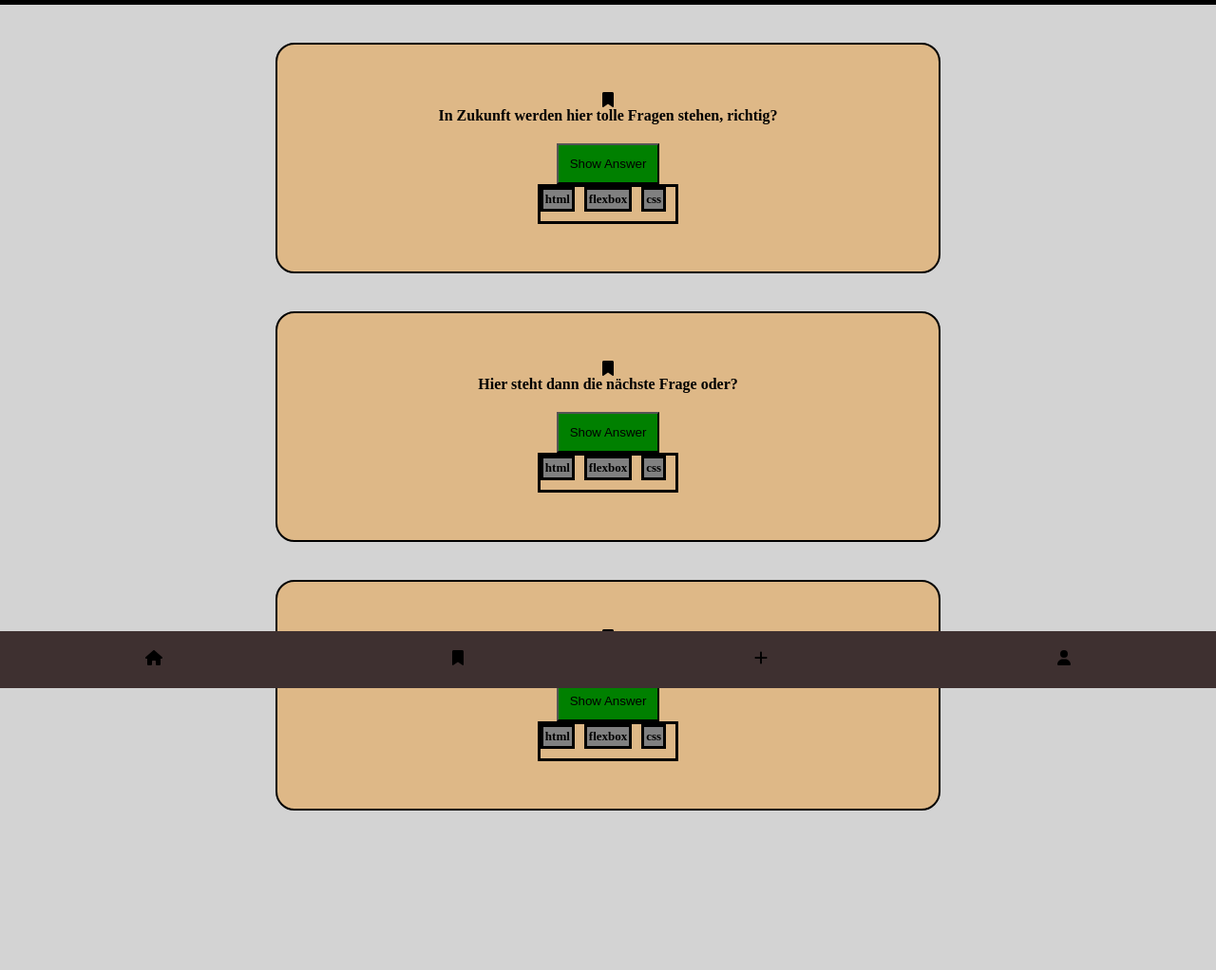
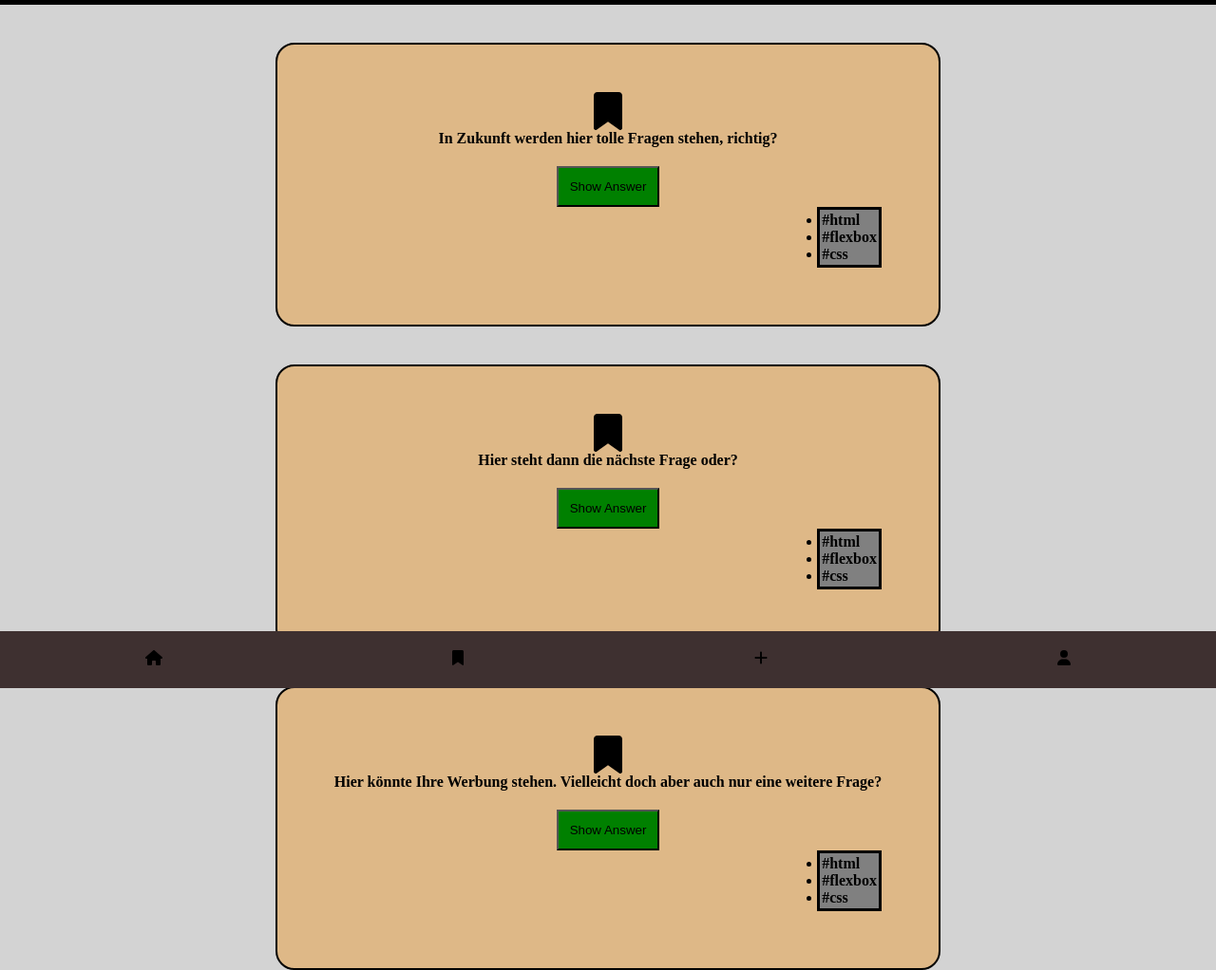
Before and after one commit to DErdmann1/Quiz-App, a plain HTML site: page bookmarks.html in a window 1280 px wide. Shown: the part 75-1097 px from the top of the page at 95% size. Before the commit the page ends 929 px from the top, so only its background shows below. Drawn offline with Linux system fonts and the light colour scheme.

Commit message:
changes to ul and added img bookmark-icon

```diff
--- a/CSS/styles.css
+++ b/CSS/styles.css
@@ -81,3 +81,8 @@ h2 {
   margin-top: 100px;
   margin-left: 250px;
 }
+
+.card__bookmark {
+  width: 40px;
+  height: 40px;
+}
--- a/bookmarks.html
+++ b/bookmarks.html
@@ -6,7 +6,7 @@
     <meta name="viewport" content="width=device-width, initial-scale=1.0" />
     <title>Quiz-App</title>
     <link rel="stylesheet" type="text/css" href="CSS/styles.css" />
-    <script src="index.js"></script>
+    <script src="JS/index.js" defer></script>
     <script
       src="https://kit.fontawesome.com/12ffd1e4c3.js"
       crossorigin="anonymous"
@@ -18,55 +18,52 @@
   <main>
     <body>
       <section class="questions">
-        <i class="fa-solid fa-bookmark fa-constant"></i>
+        <img
+          class="card__bookmark"
+          src="/images/bookmark-solid (1).svg"
+          alt="bookmark"
+          data-js="bookmark"
+        />
         <p>In Zukunft werden hier tolle Fragen stehen, richtig?</p>
         <button class="button1" type="button">Show Answer</button>
-        <section class="flex-container">
-          <div class="categorys">
-            <a>html</a>
-          </div>
-          <div class="categorys">
-            <a>flexbox</a>
-          </div>
-          <div class="categorys">
-            <a>css</a>
-          </div>
-        </section>
+        <ul class="categorys">
+          <li class="html_tag">#html</li>
+          <li class="flexbox_tag">#flexbox</li>
+          <li class="css_tag">#css</li>
+        </ul>
       </section>
       <section class="questions">
-        <i class="fa-solid fa-bookmark fa-constant"></i>
+        <img
+          class="card__bookmark"
+          src="/images/bookmark-solid (1).svg"
+          alt="bookmark"
+          data-js="bookmark"
+        />
         <p>Hier steht dann die nächste Frage oder?</p>
         <button class="button1" type="button">Show Answer</button>
-        <section class="flex-container">
-          <div class="categorys">
-            <a>html</a>
-          </div>
-          <div class="categorys">
-            <a>flexbox</a>
-          </div>
-          <div class="categorys">
-            <a>css</a>
-          </div>
-        </section>
+        <ul class="categorys">
+          <li class="html_tag">#html</li>
+          <li class="flexbox_tag">#flexbox</li>
+          <li class="css_tag">#css</li>
+        </ul>
       </section>
       <section class="questions">
-        <i class="fa-solid fa-bookmark fa-constant"></i>
+        <img
+          class="card__bookmark"
+          src="/images/bookmark-solid (1).svg"
+          alt="bookmark"
+          data-js="bookmark"
+        />
         <p>
           Hier könnte Ihre Werbung stehen. Vielleicht doch aber auch nur eine
           weitere Frage?
         </p>
         <button class="button1" type="button">Show Answer</button>
-        <section class="flex-container">
-          <div class="categorys">
-            <a>html</a>
-          </div>
-          <div class="categorys">
-            <a>flexbox</a>
-          </div>
-          <div class="categorys">
-            <a>css</a>
-          </div>
-        </section>
+        <ul class="categorys">
+          <li class="html_tag">#html</li>
+          <li class="flexbox_tag">#flexbox</li>
+          <li class="css_tag">#css</li>
+        </ul>
       </section>
       <footer class="footer">
         <a href="index.html">
```
Also changed, not shown: form.html (+1 -1 lines), index.html (+29 -39 lines), profile.html (+1 -2 lines).
